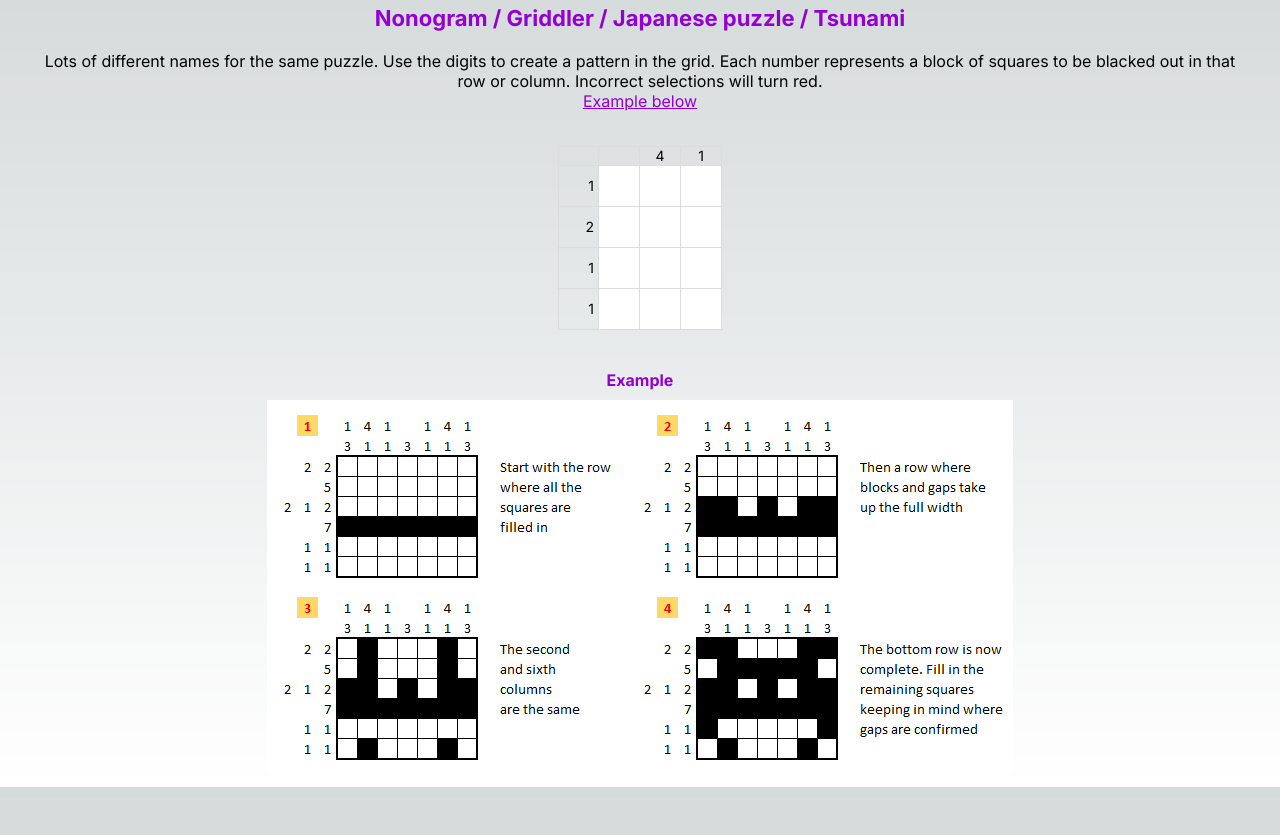
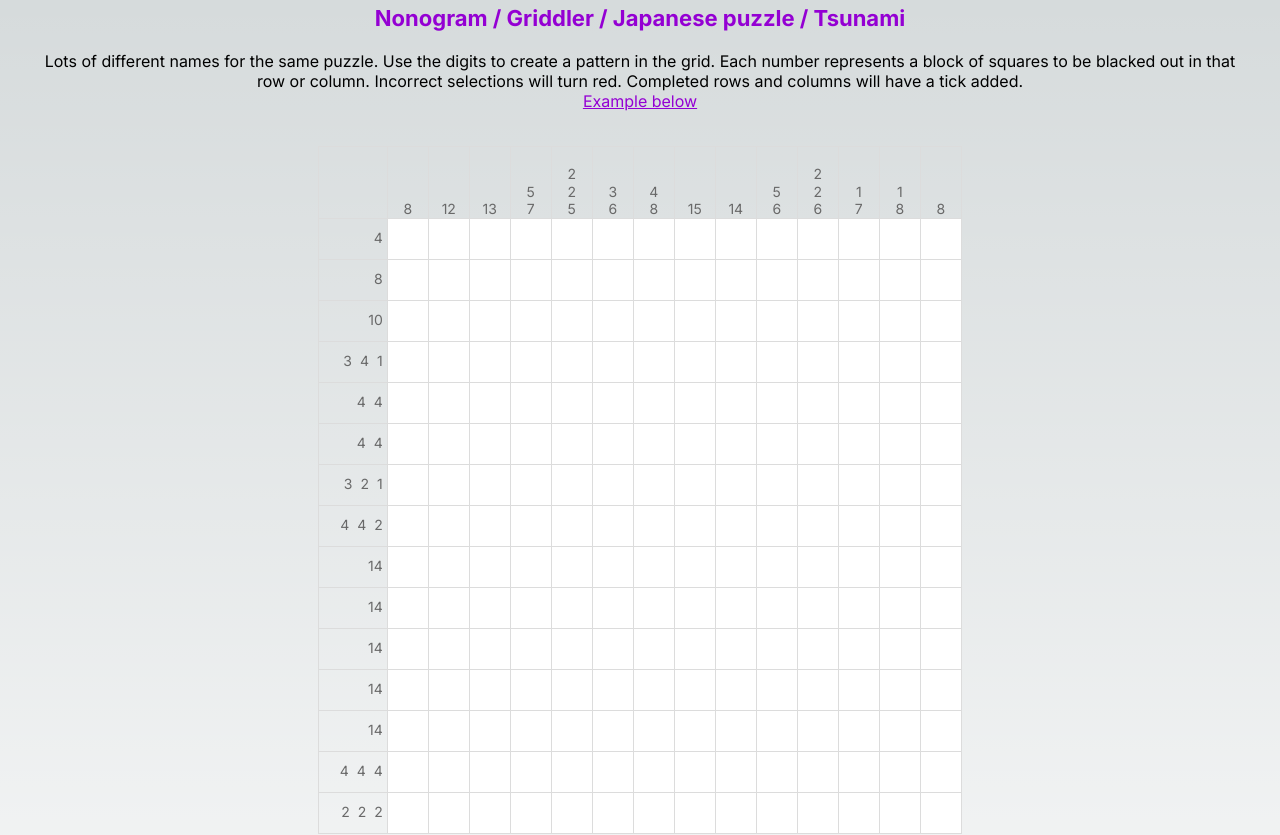
Before and after one commit to raesoer/Nonogram, a Next.js app: page /puzzle in a window 1280 px wide. Shown: the top 835 px of the page. Before the commit the page ends 800 px from the top, so only its background shows below. Built offline with nearby package versions, Linux system fonts and the light colour scheme.

Commit message:
working with ticks and red squares

```diff
--- a/app/puzzle/page.jsx
+++ b/app/puzzle/page.jsx
@@ -2,7 +2,6 @@
 
 // TODO:
 // Add X toggle option
-// Add tick to row / col when correct
 // drag block
 // Make table scrollable with fixed left clues
 // Build API to return puzzles with titles
@@ -16,7 +15,7 @@ import instructionPng from "./nongram-instructions.png";
 function GridCell({ id, state, puzzleState, onGridCellClick }) {
   const bgColor =
     state == 1 && puzzleState == 0
-      ? "darkred"
+      ? "crimson"
       : state == 1
         ? "darkturquoise"
         : "white";
@@ -37,7 +36,13 @@ function ClueCell({ id, clues }) {
   //console.log(clues);
   return (
     <td key={"td-" + id}>
-      {clues.map((clue, index) => (
+      <div
+        style={{ visibility: clues.complete ? "visible" : "hidden" }}
+        className={styles.complete}
+      >
+        &#10003;
+      </div>
+      {clues.clues.map((clue, index) => (
         <div key={"d-" + id + "-" + index}>{clue}</div>
       ))}
     </td>
@@ -47,14 +52,15 @@ function ClueCell({ id, clues }) {
 function Words() {
   return (
     <>
-      <div className={styles.heading}>
-        Nonogram / Griddler / Japanese puzzle / Tsunami
+      <div key="d-heading" className={styles.heading}>
+        Nonogram &#47; Griddler &#47; Japanese puzzle &#47; Tsunami
       </div>
-      <div className={styles.intro}>
+      <div key="d-intro" className={styles.intro}>
         <p>
           Lots of different names for the same puzzle. Use the digits to create
           a pattern in the grid. Each number represents a block of squares to be
           blacked out in that row or column. Incorrect selections will turn red.
+          Completed rows and columns will have a tick added.
         </p>
         <p>
           <a href="#example">Example below</a>
@@ -83,40 +89,6 @@ function Puzzle({ puzzle, title }) {
     ),
   );
 
-  // top clues
-  const topClues = [];
-  for (let i = 0; i < width; i++) {
-    let clues = [];
-    let count = 0;
-    for (let j = 0; j < height; j++) {
-      let clue = puzzle[j][i];
-      if (clue == "1") count = count + 1;
-      else {
-        if (count > 0) clues.push(count);
-        count = 0;
-      }
-      if (j == height - 1 && count > 0) clues.push(count);
-    }
-    topClues.push(clues);
-  }
-
-  // left clues
-  const leftClues = [];
-  for (let i = 0; i < height; i++) {
-    let clues = [];
-    let count = 0;
-    for (let j = 0; j < width; j++) {
-      let clue = puzzle[i][j];
-      if (clue == "1") count = count + 1;
-      else {
-        if (count > 0) clues.push(count);
-        count = 0;
-      }
-      if (j == width - 1 && count > 0) clues.push(count);
-    }
-    leftClues.push(clues);
-  }
-
   function handleClick(i, j) {
     const nextGridState = gridState.slice();
     if (nextGridState[i][j] == 0) {
@@ -126,6 +98,48 @@ function Puzzle({ puzzle, title }) {
     }
     setGridState(nextGridState);
   }
+
+  let leftClues = () => {
+    let result = [];
+    for (let i = 0; i < height; i++) {
+      let clues = [];
+      let count = 0;
+      let complete = true;
+      for (let j = 0; j < width; j++) {
+        let clue = puzzle[i][j];
+        if (clue == "1") count = count + 1;
+        else {
+          if (count > 0) clues.push(count);
+          count = 0;
+        }
+        if (j == width - 1 && count > 0) clues.push(count);
+        if (complete && clue != gridState[i][j]) complete = false;
+      }
+      result.push({ clues: clues, complete: complete });
+    }
+    return result;
+  };
+
+  const topClues = () => {
+    let result = [];
+    for (let i = 0; i < width; i++) {
+      let clues = [];
+      let count = 0;
+      let complete = true;
+      for (let j = 0; j < height; j++) {
+        let clue = puzzle[j][i];
+        if (clue == "1") count = count + 1;
+        else {
+          if (count > 0) clues.push(count);
+          count = 0;
+        }
+        if (j == height - 1 && count > 0) clues.push(count);
+        if (complete && clue != gridState[j][i]) complete = false;
+      }
+      result.push({ clues: clues, complete: complete });
+    }
+    return result;
+  };
 
   const done = calculateDone(puzzle, gridState);
   let result;
@@ -143,7 +157,7 @@ function Puzzle({ puzzle, title }) {
         <tbody>
           <tr key="tr-0" className={styles.toprow}>
             <td key="td-0" />
-            {topClues.map((clues, index) => (
+            {topClues().map((clues, index) => (
               <ClueCell
                 key={"tc" + (index + 1).toString()}
                 id={"tc" + (index + 1).toString()}
@@ -151,7 +165,7 @@ function Puzzle({ puzzle, title }) {
               />
             ))}
           </tr>
-          {leftClues.map((clues, i) => (
+          {leftClues().map((clues, i) => (
             <tr key={"tr-" + (i + 1).toString()} className={styles.mainrow}>
               <ClueCell
                 key={"lc" + (i + 1).toString()}
@@ -192,27 +206,27 @@ function calculateDone(puzzle, gridState) {
   return true;
 }
 
-const PUZZLE = ["010", "011", "010", "010"];
-const TITLE = "TEST";
+// const PUZZLE = ["010", "011", "010", "010"];
+// const TITLE = "TEST";
 
-// const PUZZLE = [
-//   "00000111100000",
-//   "00011111111000",
-//   "00111111111100",
-//   "01110011110010",
-//   "01111001111000",
-//   "01111001111000",
-//   "11100001100001",
-//   "11110011110011",
-//   "11111111111111",
-//   "11111111111111",
-//   "11111111111111",
-//   "11111111111111",
-//   "11111111111111",
-//   "11110111101111",
-//   "01100011000110",
-// ];
-// const TITLE = "INKY";
+const PUZZLE = [
+  "00000111100000",
+  "00011111111000",
+  "00111111111100",
+  "01110011110010",
+  "01111001111000",
+  "01111001111000",
+  "11100001100001",
+  "11110011110011",
+  "11111111111111",
+  "11111111111111",
+  "11111111111111",
+  "11111111111111",
+  "11111111111111",
+  "11110111101111",
+  "01100011000110",
+];
+const TITLE = "INKY";
 
 export default function App() {
   return <Puzzle puzzle={PUZZLE} title={TITLE} />;
--- a/app/puzzle/page.module.css
+++ b/app/puzzle/page.module.css
@@ -22,6 +22,7 @@
   display: block;
   padding-top: 4px;
   padding-bottom: 4px;
+  color: dimgrey;
 }
 
 .mainrow td {
@@ -34,6 +35,12 @@
   display: inline;
   padding-left: 4px;
   padding-right: 4px;
+  color: dimgrey;
+}
+
+.complete {
+  font-size: 10px;
+  color: darkgreen;
 }
 
 .square {
@@ -75,7 +82,7 @@
   width: 100%;
   text-align: center;
   font-weight: bold;
-  color: darkred;
+  color: crimson;
   padding: 10px;
 }
 
```
